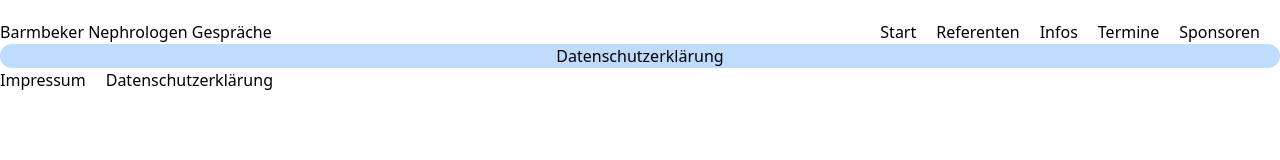
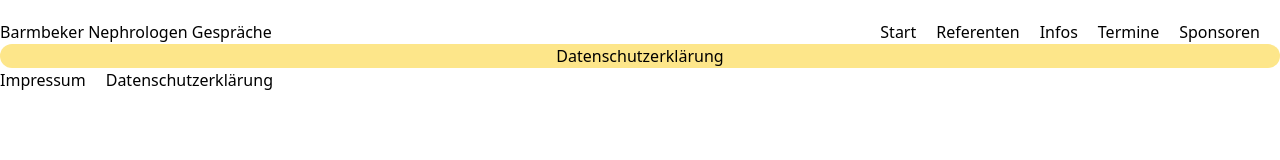
Before and after one commit to manuelpaul86/bng-gatsby, a Gatsby site: page /datenschutzerklaerung in a window 1280 px wide. Built offline with nearby package versions, Linux system fonts and the light colour scheme; Gatsby itself is replaced by a stand-in of ours.

Commit message:
Minor changes

```diff
--- a/package.json
+++ b/package.json
@@ -18,12 +18,16 @@
   "dependencies": {
     "@mdx-js/mdx": "^1.6.22",
     "@mdx-js/react": "^1.6.22",
+    "@sideway/address": "^4.1.1",
     "autoprefixer": "^10.2.1",
+    "babel": "^6.23.0",
+    "babel-cli": "^6.26.0",
     "gatsby": "^2.26.1",
     "gatsby-plugin-mdx": "^1.7.1",
     "gatsby-plugin-postcss": "^3.4.0",
     "gatsby-plugin-react-helmet": "^3.10.0",
     "gatsby-source-filesystem": "^2.8.1",
+    "joi": "^17.4.0",
     "merge": "^2.1.0",
     "postcss": "^8.2.4",
     "react": "^16.13.1",
--- a/src/pages/datenschutzerklaerung.js
+++ b/src/pages/datenschutzerklaerung.js
@@ -5,7 +5,7 @@ import Layout from "../components/layout"
 export default function Datenschutzerklaerung() {
   return (
     <Layout>
-      <div class="bg-blue-200 w-auto h-auto rounded-full text-center">
+      <div class="bg-yellow-200 w-auto h-auto rounded-full text-center">
         <h1>Datenschutzerklärung</h1>
       </div>
     </Layout>
```
Also changed, not shown: 2 other files.
